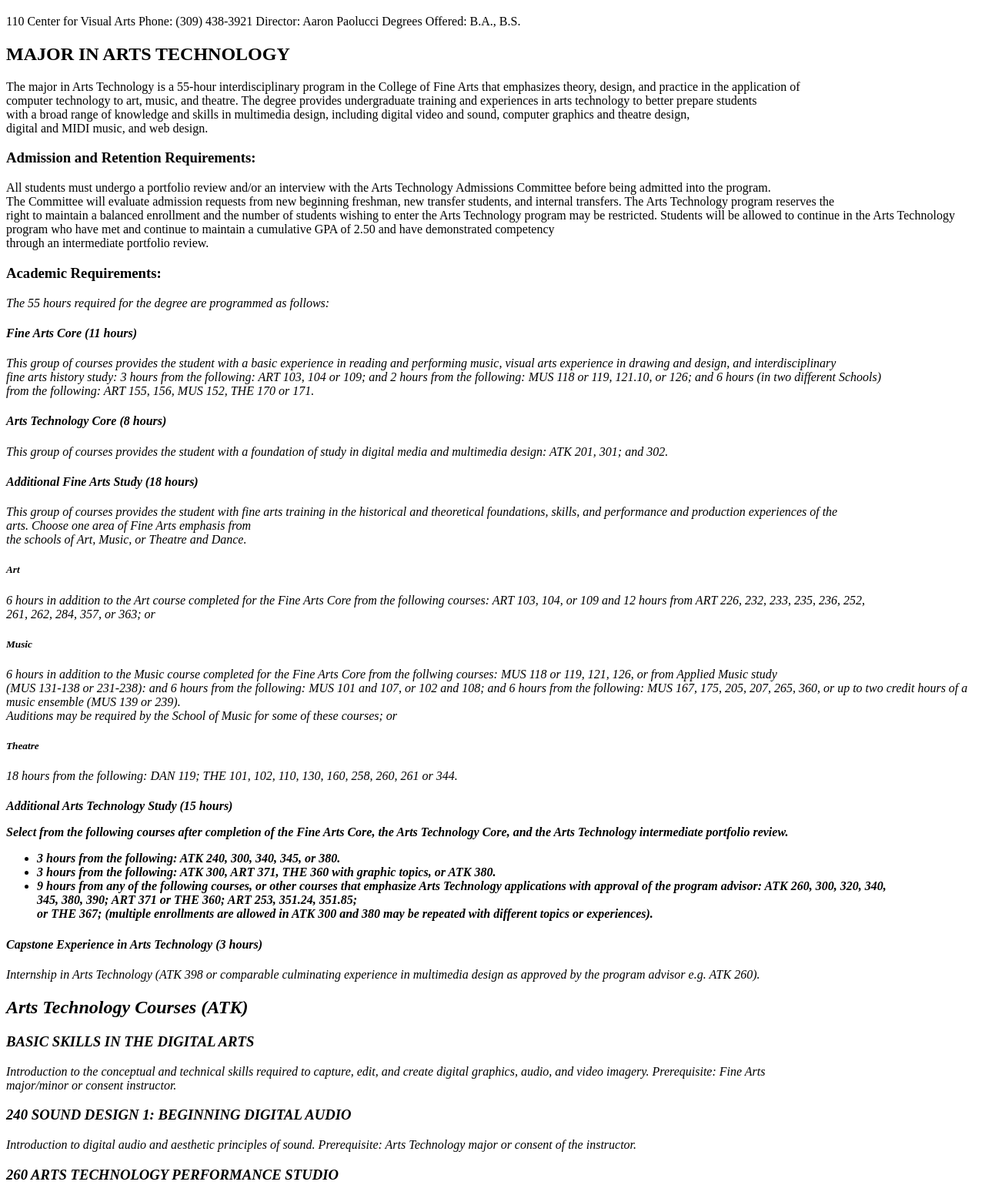
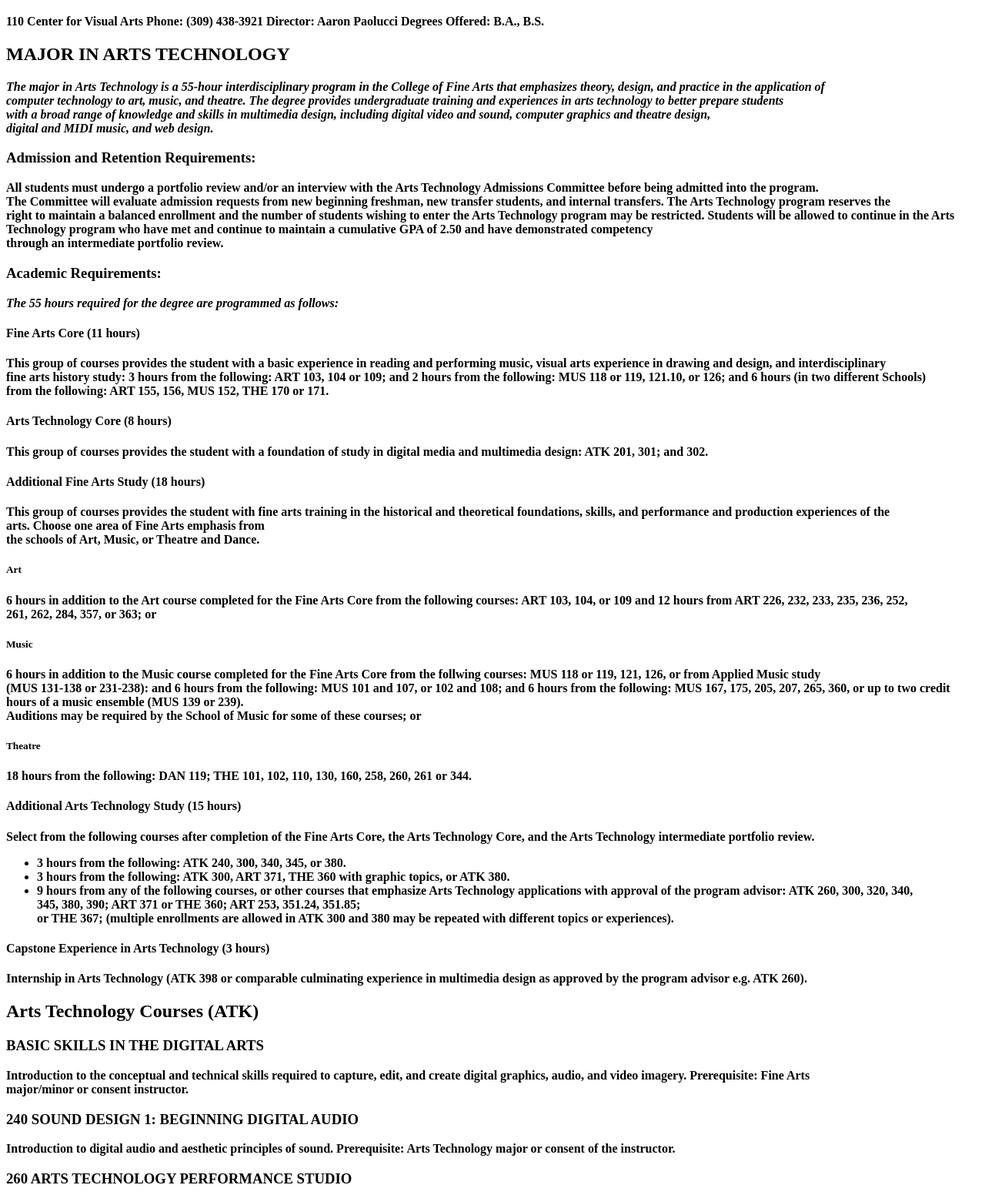
Before and after one commit to ajewing/ATK301.1, a plain HTML site: page assignment1.html in a window 1280 px wide. Shown: the part 87-1639 px from the top of the page at 77% size. Drawn offline with Linux system fonts and the light colour scheme.

Commit message:
update assignment1

```diff
--- a/assignment1.html
+++ b/assignment1.html
@@ -7,53 +7,53 @@
 
 <body>
 
-<h1>Arts Technology Program (ATK)</h1>
+<h1><b>Arts Technology Program (ATK)<b></h1>
 
-<p>110 Center for Visual Arts
-Phone: (309) 438-3921
-Director: Aaron Paolucci
-Degrees Offered: B.A., B.S.</p>
+<p><b>110 Center for Visual Arts
+Phone:</b> (309) 438-3921
+<b>Director:</b> Aaron Paolucci
+<b>Degrees Offered:</b> B.A., B.S.</p>
 
-<h2>MAJOR IN ARTS TECHNOLOGY</h2>
+<h2><b>MAJOR IN ARTS TECHNOLOGY</b></h2>
 
-The major in Arts Technology is a 55-hour interdisciplinary program in the College of Fine Arts that emphasizes theory, design, and practice in the application of<br> computer technology to art, music, and theatre. The degree provides undergraduate training and experiences in arts technology to better prepare students<br> with a broad range of knowledge and skills in multimedia design, including digital video and sound, computer graphics and theatre design,<br> digital and MIDI music, and web design.
+<p><i>The major in Arts Technology is a 55-hour interdisciplinary program in the College of Fine Arts that emphasizes theory, design, and practice in the application of<br> computer technology to art, music, and theatre. The degree provides undergraduate training and experiences in arts technology to better prepare students<br> with a broad range of knowledge and skills in multimedia design, including digital video and sound, computer graphics and theatre design,<br> digital and MIDI music, and web design.</i></p>
 
-<h3>Admission and Retention Requirements:</h3>
+<h3><b>Admission and Retention Requirements:</b></h3>
 
 <p>All students must undergo a portfolio review and/or an interview with the Arts Technology Admissions Committee before being admitted into the program. <br>The Committee will evaluate admission requests from new beginning freshman, new transfer students, and internal transfers. The Arts Technology program reserves the<br> right to maintain a balanced enrollment and the number of students wishing to enter the Arts Technology program may be restricted.
 
 Students will be allowed to continue in the Arts Technology program who have met and continue to maintain a cumulative GPA of 2.50 and have demonstrated competency<br> through an intermediate portfolio review.</p>
 
-<h3>Academic Requirements:</h3>
+<h3><b>Academic Requirements:</b></h3>
 
-<p><i>The 55 hours required for the degree are programmed as follows:<i></p>
+<p><i>The 55 hours required for the degree are programmed as follows:</i></p>
 
-<h4>Fine Arts Core (11 hours)</h4>
+<h4><b>Fine Arts Core (11 hours)</b></h4>
 
 <p>This group of courses provides the student with a basic experience in reading and performing music, visual arts experience in drawing and design, and interdisciplinary<br> fine arts history study: 3 hours from the following: ART 103, 104 or 109; and 2 hours from the following: MUS 118 or 119, 121.10, or 126; and 6 hours (in two different Schools) <br>from the following: ART 155, 156, MUS 152, THE 170 or 171.</p>
 
-<h4>Arts Technology Core (8 hours)</h4>
+<h4><b>Arts Technology Core (8 hours)</b></h4>
 <p>This group of courses provides the student with a foundation of study in digital media and multimedia design: ATK 201, 301; and 302.</p>
 
-<h4>Additional Fine Arts Study (18 hours)</h4>
+<h4><b>Additional Fine Arts Study (18 hours)</b></h4>
 
 <p>This group of courses provides the student with fine arts training in the historical and theoretical foundations, skills, and performance and production experiences of the<br> arts. Choose one area of Fine Arts emphasis from<br> the schools of Art, Music, or Theatre and Dance.</p>
 
-<h5>Art</h5>
+<h5><b>Art</b></h5>
 
 <p>6 hours in addition to the Art course completed for the Fine Arts Core from the following courses: ART 103, 104, or 109 and 12 hours from ART 226, 232, 233, 235, 236, 252, <br>261, 262, 284, 357, or 363; or</p>
 
 
-<h5>Music</h5>
+<h5><b>Music</b></h5>
 
 <p>6 hours in addition to the Music course completed for the Fine Arts Core from the follwing courses: MUS 118 or 119, 121, 126, or from Applied Music study <br>(MUS 131-138 or 231-238): and 6 hours from the following: MUS 101 and 107, or 102 and 108; and 6 hours from the following: MUS 167, 175, 205, 207, 265, 360, or up to two credit hours of a music ensemble (MUS 139 or 239).<br> Auditions may be required by the School of Music for some of these courses; or</p>
 
-<h5>Theatre</h5>
+<h5><b>Theatre</b></h5>
 
 <p>18 hours from the following: DAN 119; THE 101, 102, 110, 130, 160, 258, 260, 261 or 344.</p>
 
 
-<h4>Additional Arts Technology Study (15 hours)</4>
+<h4><b>Additional Arts Technology Study (15 hours)</b></h4>
 
 <p>Select from the following courses after completion of the Fine Arts Core, the Arts Technology Core, and the Arts Technology intermediate portfolio review.
 
@@ -66,59 +66,59 @@ Students will be allowed to continue in the Arts Technology program who have met
 <li>9 hours from any of the following courses, or other courses that emphasize Arts Technology applications with approval of the program advisor: ATK 260, 300, 320, 340, <br>345, 380, 390; ART 371 or THE 360; ART 253, 351.24, 351.85;<br> or THE 367; (multiple enrollments are allowed in ATK 300 and 380 may be repeated with different topics or experiences).</li>
 </ul></p>
 
-<h4>Capstone Experience in Arts Technology (3 hours)</h4>
+<h4><b>Capstone Experience in Arts Technology (3 hours)</b></h4>
 
 <p>Internship in Arts Technology (ATK 398 or comparable culminating experience in multimedia design as approved by the program advisor e.g. ATK 260).</p>
 
 
-<h2>Arts Technology Courses (ATK)</h2>
+<h2><b>Arts Technology Courses (ATK)</b></h2>
 
-<h3>BASIC SKILLS IN THE DIGITAL ARTS</h3>
+<h3><b>BASIC SKILLS IN THE DIGITAL ARTS</b></h3>
 
 <p>Introduction to the conceptual and technical skills required to capture, edit, and create digital graphics, audio, and video imagery. Prerequisite: Fine Arts <br>major/minor or consent instructor.</p>
 
-<h3>240 SOUND DESIGN 1: BEGINNING DIGITAL AUDIO</h3>
+<h3><b>240 SOUND DESIGN 1: BEGINNING DIGITAL AUDIO</b></h3>
 
 <p>Introduction to digital audio and aesthetic principles of sound.  Prerequisite: Arts
 Technology major or consent of the instructor.</p>
 
-<h3>260 ARTS TECHNOLOGY PERFORMANCE STUDIO</h3>
+<h3><b>260 ARTS TECHNOLOGY PERFORMANCE STUDIO</b></h3>
 
 <p>Creative and interdisciplinary experiences in solo and ensemble performance integrating computer technology into music, dance, performance art, or theatre production.<br>  Prerequisite: Consent of the instructor.</p>
 
-<h3>300 COMPUTER ARTS APPLICATIONS</h3>
+<h3><b>300 COMPUTER ARTS APPLICATIONS</b></h3>
 
 <p>Variable topic course that focuses on the application of computer software to solving studio, performance, and production problems in the arts. Multiple enrollments<br> are allowed if content is different.  Prerequisite: Consent of the instructor.</p>
 
-<h3>301 SOFTWARE DESIGN IN THE ARTS I</h3>
+<h3><b>301 SOFTWARE DESIGN IN THE ARTS I</b></h3>
 
 <p>Designing and programming microcomputer-based software which solve particular applications problems in the fine arts.</p>
 
-<h3>302 COMPUTER PROGRAMMING FOR CREATIVES</h3>
+<h3><b>302 COMPUTER PROGRAMMING FOR CREATIVES</b></h3>
 
 <p>Text-based, object-oriented, computer programming concepts for areas including interactive design, user interfaces, data visualization, and gaming.<br>  Prerequisite: Arts Technology major or consent of the instructor or graduate standing.</p>
 
-<h3>320 PROGRAMMING DYNAMIC MEDIA</h3>
+<h3><b>320 PROGRAMMING DYNAMIC MEDIA</b></h3>
 
 <p>Programming concepts using a graphical, dataflow environment for media-based performance, interactive installation, and generative art/sound.<br>  Prerequisite: Arts Technology major or consent of the instructor or graduate standing.</p>
 
-<h3>340 SOUND DESIGN 2: ADVANCED DIGITAL AUDIO</h3>
+<h3><b>340 SOUND DESIGN 2: ADVANCED DIGITAL AUDIO</b></h3>
 
 <p>Advanced digital audio and aesthetic principles of sound.  Prerequisites: Arts Technology major, ATK 240, or consent of the instructor or graduate standing.</p>
 
-<h3>345 SEQUENCING AND DIGITAL AUDIO</h3>
+<h3><b>345 SEQUENCING AND DIGITAL AUDIO</b></h3>
 
 <p>Study of music synthesis through MIDI sequencers, digital sound editing and recording, and the integration of digital audio and MIDI. <br> Prerequisite: Consent of the instructor or graduate standing.</p>
 
-<h3>380 SELECTED TOPICS IN ARTS TECHNOLOGY</h3>
+<h3><b>380 SELECTED TOPICS IN ARTS TECHNOLOGY</b></h3>
 
 <p>Varied emphases reflecting integration of computers with digital sound/graphic technologies and authoring tools for applications in the arts.<br> Multiple enrollments are allowed if content is different.</p>
 
-<h3>390 DIRECTED PROJECTS/SEMINAR IN ARTS TECHNOLOGY</h3>
+<h3><b>390 DIRECTED PROJECTS/SEMINAR IN ARTS TECHNOLOGY</b></h3>
 
 <p>Pursuit of individualized creative projects in Arts Technology. May include periodic critiques with other students pursuing directed projects.<br> Multiple enrollments are allowed for a maximum of 6 hours.  Prerequisite: Consent of the instructor.</p>
 
-<h3>398 PROFESSIONAL PRACTICE: COOPERATIVE EDUCATION/INTERNSHIP IN ARTS MICRO COMPUTER APPLICATIONS<h3>
+<h3><b>398 PROFESSIONAL PRACTICE: COOPERATIVE EDUCATION/INTERNSHIP IN ARTS MICRO COMPUTER APPLICATIONS</b><h3>
 
 <p>Internship providing the opportunity to apply knowledge of arts technology in arts agencies, business and/or education settings.  Prerequisites: ATK 201;<br> 1 course selected from ATK 301; MUS 211; or ART 371 or THE 360. Junior/senior standing in area of concentration; 2.50 G.P.A.</p>
 </body>
```
